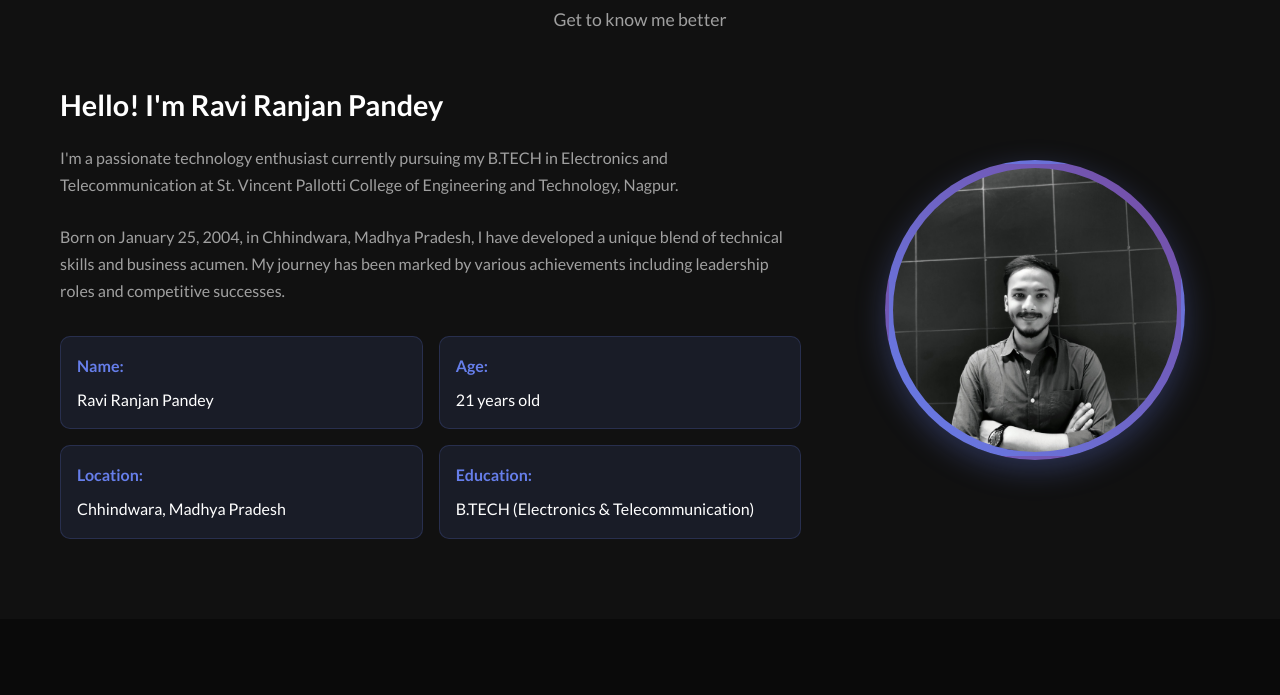
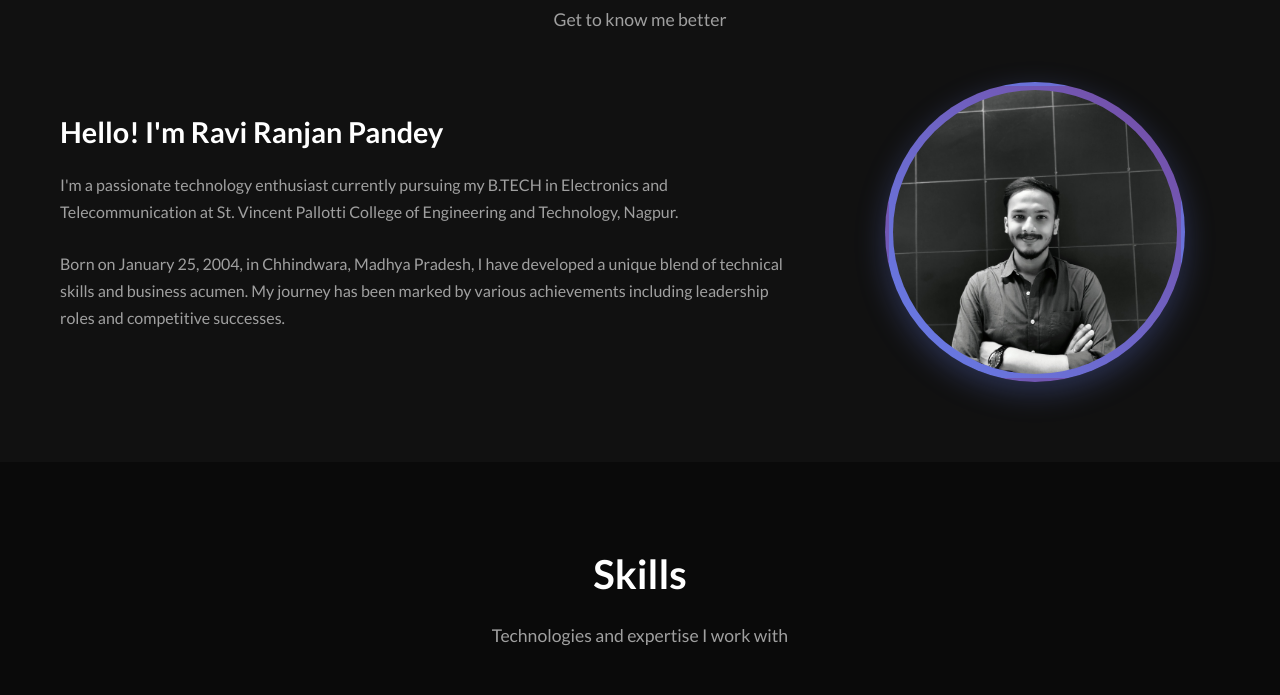
Before and after one commit to ravipandey1729/portfolio, a plain HTML site: page index.html in a window 1280 px wide. Shown: the part 954-1649 px from the top of the page. Drawn offline with Linux system fonts and the light colour scheme.

Commit message:
some changes in skills

```diff
--- a/index.html
+++ b/index.html
@@ -92,27 +92,12 @@
                     <p>
                         I'm a passionate technology enthusiast currently pursuing my B.TECH in Electronics and Telecommunication
                         at St. Vincent Pallotti College of Engineering and Technology, Nagpur.
-                    </p>
-                    <p>
+                    </p>                    <p>
                         Born on January 25, 2004, in Chhindwara, Madhya Pradesh, I have developed a unique blend of technical
                         skills and business acumen. My journey has been marked by various achievements including leadership
                         roles and competitive successes.
                     </p>
-                    <div class="about-details">
-                        <div class="detail-item">
-                            <strong>Name:</strong> Ravi Ranjan Pandey
-                        </div>
-                        <div class="detail-item">
-                            <strong>Age:</strong> 21 years old
-                        </div>
-                        <div class="detail-item">
-                            <strong>Location:</strong> Chhindwara, Madhya Pradesh
-                        </div>
-                        <div class="detail-item">
-                            <strong>Education:</strong> B.TECH (Electronics & Telecommunication)
-                        </div>
-                    </div>
-                </div>                <div class="about-image">
+                </div><div class="about-image">
                     <img src="my official pic.jpg" alt="Ravi Ranjan Pandey" class="profile-image">
                 </div>
             </div>
```
